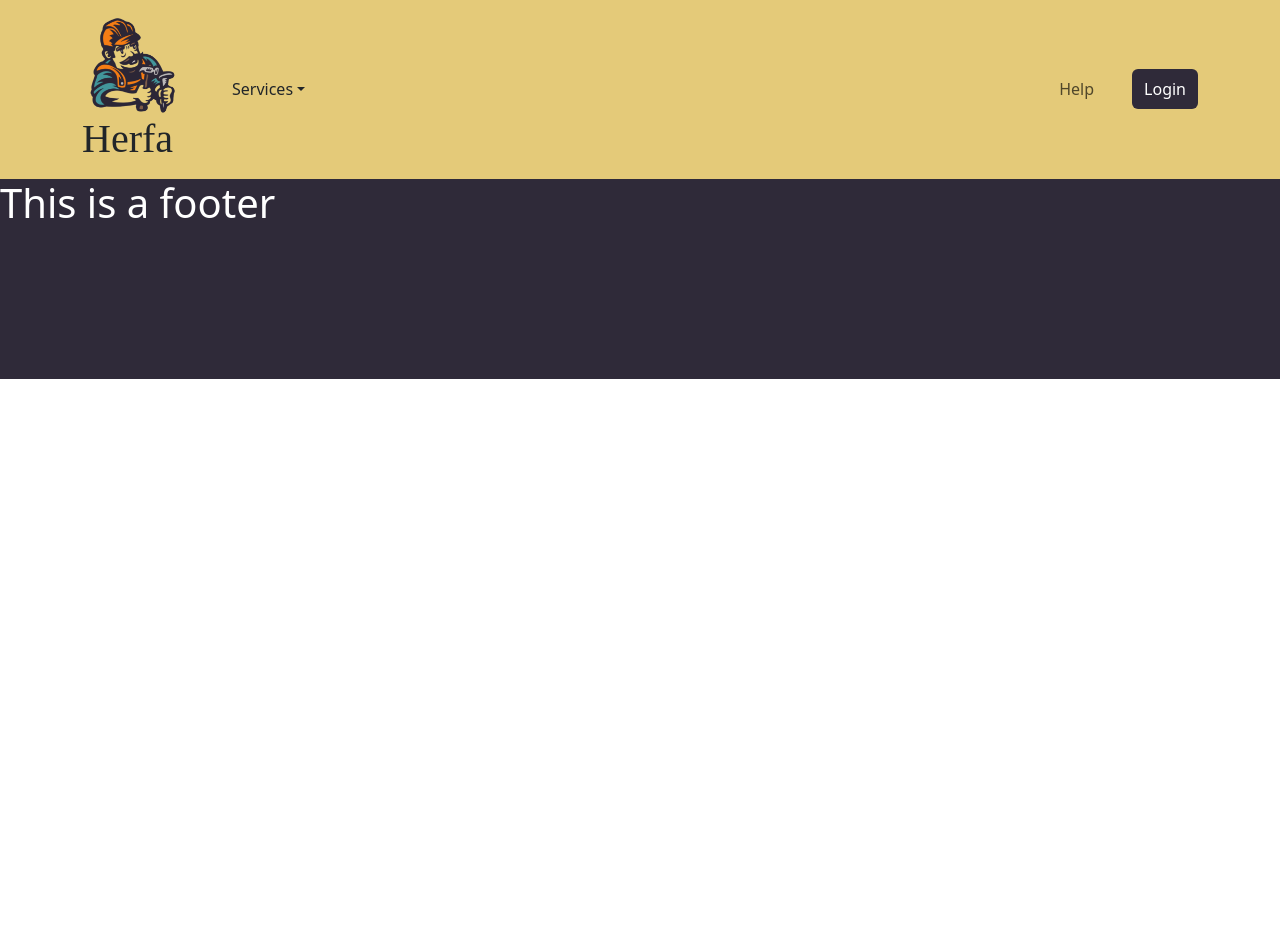
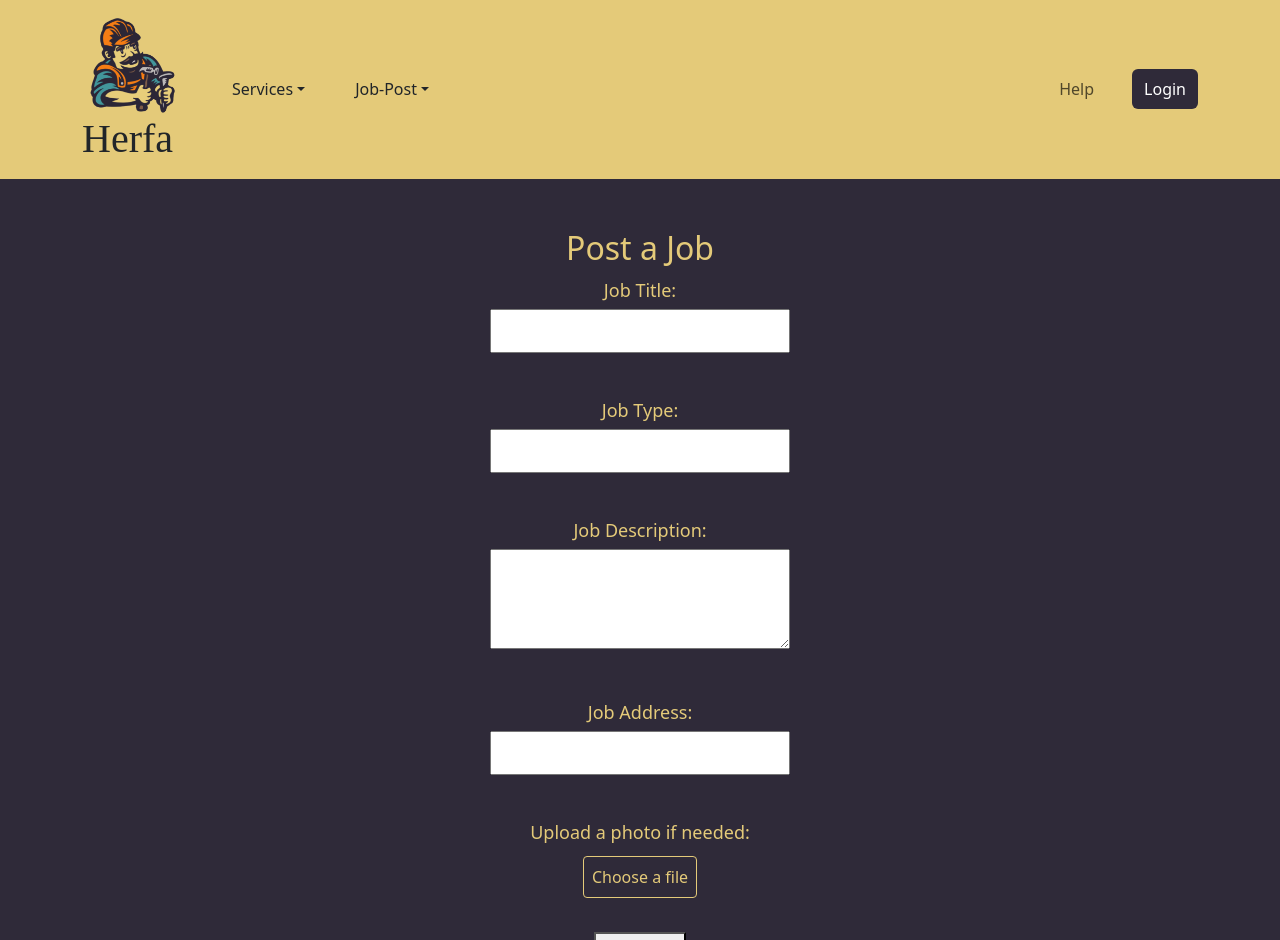
Before and after one commit to firasmestiri/7erfa, a React (Create React App) app: page /JobPost in a window 1280 px wide. Shown: the top 940 px of the page. Before the commit the page ends 800 px from the top, so only its background shows below. Built offline with nearby package versions, Linux system fonts and the light colour scheme.

Commit message:
add JobPost & JobList page

```diff
--- a/src/App.js
+++ b/src/App.js
@@ -5,6 +5,8 @@ import WebHeader from "./Components/WebHeader/WebHeader";
 import ServicesList from "./Components/Services/ServicesList";
 import Login from "./Components/Login/Login";
 import Signup from "./Components/Signup/Signup";
+import JobPost from "./Components/JobPost/JobPost";
+import JobList from "./Components/JobPost/JobList";
 import Footer from "./Footer/Footer";
 import { Route, Routes } from "react-router-dom";
 
@@ -22,6 +24,8 @@ function App() {
         <Route path="/Login" element={<Login />} />
         <Route path="/" element={<ServicesList />} />
         <Route path="/SignUp" element={<Signup />} />
+        <Route path="/JobPost" element={<JobPost />} />
+        <Route path="/JobList" element={<JobList />} />
       </Routes>
 
       <Footer />
--- /dev/null
+++ b/src/Components/JobPost/JobList.js
@@ -0,0 +1,72 @@
+import React, { useState } from "react";
+
+const JobList = () => {
+  const [jobs, setJobs] = useState([
+    {
+      jobTitle: "Software Engineer",
+      jobType: "Full-time",
+      jobDescription: "Developing web applications using React and Node.js",
+      jobAddress: "Beb Saadoun",
+    },
+  ]);
+
+  const [selectedJob, setSelectedJob] = useState(null);
+
+  const handleJobSelect = (job) => {
+    setSelectedJob((prevSelectedJob) =>
+      JSON.stringify(prevSelectedJob) === JSON.stringify(job) ? null : job
+    );
+  };
+
+  const handleAcceptJob = () => {
+    //back
+    console.log(`Job accepted: ${selectedJob.jobTitle}`);
+  };
+
+  return (
+    <div>
+      <h2 style={{ color: "rgb(228, 202, 121)", fontSize: "32px" }}>
+        Posted Jobs
+      </h2>
+      {jobs.length === 0 ? (
+        <p style={{ color: "white" }}>No jobs posted yet.</p>
+      ) : (
+        <div>
+          {jobs.map((job, index) => (
+            <div key={index} style={{ marginBottom: "20px", color: "white" }}>
+              <label
+                onClick={() => handleJobSelect(job)}
+                style={{
+                  color: "rgb(228, 202, 121)",
+                  fontSize: "16px",
+                  padding: "8px",
+                  border: "1px solid rgb(228, 202, 121)",
+                  borderRadius: "4px",
+                  cursor: "pointer",
+                  backgroundColor: "transparent",
+                  display: "inline-block",
+                  marginBottom: "10px",
+                }}
+              >
+                {job.jobTitle}
+              </label>
+              {selectedJob &&
+                JSON.stringify(selectedJob) === JSON.stringify(job) && (
+                  <div>
+                    <strong>{selectedJob.jobTitle}</strong>
+                    <p>Type: {selectedJob.jobType}</p>
+                    <p>Description: {selectedJob.jobDescription}</p>
+                    <p>Address: {selectedJob.jobAddress}</p>
+                    <button onClick={handleAcceptJob}>Accept Job</button>
+                    {/*more detail*/}
+                  </div>
+                )}
+            </div>
+          ))}
+        </div>
+      )}
+    </div>
+  );
+};
+
+export default JobList;
--- /dev/null
+++ b/src/Components/JobPost/JobPost.js
@@ -0,0 +1,205 @@
+import React, { useState } from "react";
+
+const JobPost = () => {
+  const [jobTitle, setJobTitle] = useState("");
+  const [jobType, setJobType] = useState("");
+  const [jobDescription, setJobDescription] = useState("");
+  const [jobAddress, setJobAddress] = useState("");
+  const [photo, setPhoto] = useState(null);
+  const [previewImage, setPreviewImage] = useState(null);
+
+  const handleJobPost = () => {
+    console.log("Job posted:", {
+      jobTitle,
+      jobType,
+      jobDescription,
+      jobAddress,
+      photo,
+    });
+  };
+
+  const handlePhotoChange = (e) => {
+    const file = e.target.files[0];
+    setPhoto(file);
+
+    // Use FileReader to read the contents of the file and set it as a preview image
+    const reader = new FileReader();
+    reader.onloadend = () => {
+      setPreviewImage(reader.result);
+    };
+    if (file) {
+      reader.readAsDataURL(file);
+    }
+  };
+
+  return (
+    <div style={{ textAlign: "center", marginTop: "50px" }}>
+      <h2 style={{ color: "rgb(228, 202, 121)", fontSize: "32px" }}>
+        Post a Job
+      </h2>
+      <form onSubmit={handleJobPost}>
+        <div style={{ margin: "10px 0", textAlign: "center" }}>
+          <label
+            style={{
+              color: "rgb(228, 202, 121)",
+              fontSize: "18px",
+              margin: "5px 0",
+              display: "block",
+            }}
+          >
+            Job Title:
+          </label>
+          <input
+            type="text"
+            value={jobTitle}
+            onChange={(e) => setJobTitle(e.target.value)}
+            style={{
+              color: "black",
+              fontSize: "16px",
+              width: "300px",
+              padding: "8px",
+            }}
+          />
+        </div>
+        <br />
+        <div style={{ margin: "10px 0", textAlign: "center" }}>
+          <label
+            style={{
+              color: "rgb(228, 202, 121)",
+              fontSize: "18px",
+              margin: "5px 0",
+              display: "block",
+            }}
+          >
+            Job Type:
+          </label>
+          <input
+            type="text"
+            value={jobType}
+            onChange={(e) => setJobType(e.target.value)}
+            style={{
+              color: "black",
+              fontSize: "16px",
+              width: "300px",
+              padding: "8px",
+            }}
+          />
+        </div>
+        <br />
+        <div style={{ margin: "10px 0", textAlign: "center" }}>
+          <label
+            style={{
+              color: "rgb(228, 202, 121)",
+              fontSize: "18px",
+              margin: "5px 0",
+              display: "block",
+            }}
+          >
+            Job Description:
+          </label>
+          <textarea
+            value={jobDescription}
+            onChange={(e) => setJobDescription(e.target.value)}
+            style={{
+              color: "black",
+              fontSize: "16px",
+              width: "300px",
+              padding: "8px",
+              minHeight: "100px",
+            }}
+          />
+        </div>
+        <br />
+        <div style={{ margin: "10px 0", textAlign: "center" }}>
+          <label
+            style={{
+              color: "rgb(228, 202, 121)",
+              fontSize: "18px",
+              margin: "5px 0",
+              display: "block",
+            }} // job address nrodoha dropdown hasb l addresses li hat'hom khaled f sign up
+          >
+            Job Address:
+          </label>
+          <input
+            type="text"
+            value={jobAddress}
+            onChange={(e) => setJobAddress(e.target.value)}
+            style={{
+              color: "black",
+              fontSize: "16px",
+              width: "300px",
+              padding: "8px",
+            }}
+          />
+        </div>
+        <br />
+        <div style={{ margin: "10px 0", textAlign: "center" }}>
+          <label
+            style={{
+              color: "rgb(228, 202, 121)",
+              fontSize: "18px",
+              margin: "5px 0",
+              display: "block",
+            }}
+          >
+            Upload a photo if needed:
+          </label>
+          <div style={{ margin: "10px 0", textAlign: "center" }}>
+            <label
+              htmlFor="custom-upload"
+              style={{
+                color: "rgb(228, 202, 121)",
+                fontSize: "16px",
+                padding: "8px",
+                border: "1px solid rgb(228, 202, 121)",
+                borderRadius: "4px",
+                cursor: "pointer",
+                backgroundColor: "transparent",
+                display: "inline-block", // Ensure the label takes the full width of its content
+              }}
+            >
+              {photo ? `File chosen: ${photo.name}` : "Choose a file"}
+              <input
+                id="custom-upload"
+                type="file"
+                accept="image/*"
+                onChange={handlePhotoChange}
+                style={{
+                  display: "none",
+                }}
+              />
+            </label>
+          </div>
+        </div>
+        {previewImage && (
+          <div>
+            <p>Preview:</p>
+            <img
+              src={previewImage}
+              alt="Preview"
+              style={{
+                maxWidth: "100%",
+                maxHeight: "200px",
+                borderRadius: "4px",
+              }}
+            />
+          </div>
+        )}
+        <br />
+        <button type="submit" style={{ fontSize: "20px" }}>
+          Post Job
+        </button>
+      </form>
+      <br />
+      <button
+        onClick={() => console.log("View Profile clicked")} // needs linking with background :p
+        style={{ fontSize: "20px" }}
+      >
+        View User's Profile
+      </button>
+    </div>
+  );
+};
+
+export default JobPost;
--- a/src/Components/WebHeader/WebHeader.css
+++ b/src/Components/WebHeader/WebHeader.css
@@ -29,6 +29,10 @@
     display: flex;
     align-items: center;
   }
+    .post-dropdown {
+      display: flex;
+      align-items: center;
+    }
 
   /* Navigation links styling */
   .nav-links {
--- a/src/Components/WebHeader/WebHeader.js
+++ b/src/Components/WebHeader/WebHeader.js
@@ -45,6 +45,12 @@ export default function WebHeader() {
                 </NavDropdown.Item>
               </NavDropdown>
             </div>
+            <div className="post-dropdown">
+              <NavDropdown title="Job-Post" id="basic-nav-dropdown">
+                <NavDropdown.Item href="/JobPost">Post a job</NavDropdown.Item>
+                <NavDropdown.Item href="/JobList">View jobs</NavDropdown.Item>
+              </NavDropdown>
+            </div>
           </div>
           <div>
             <Navbar.Toggle aria-controls="basic-navbar-nav" />
```
